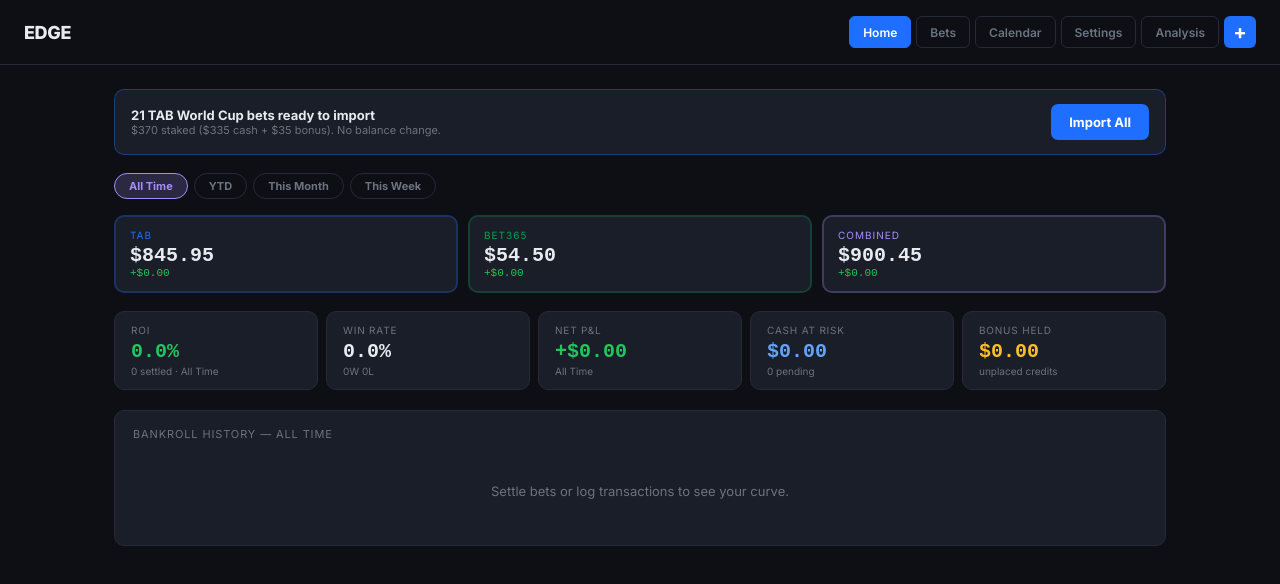
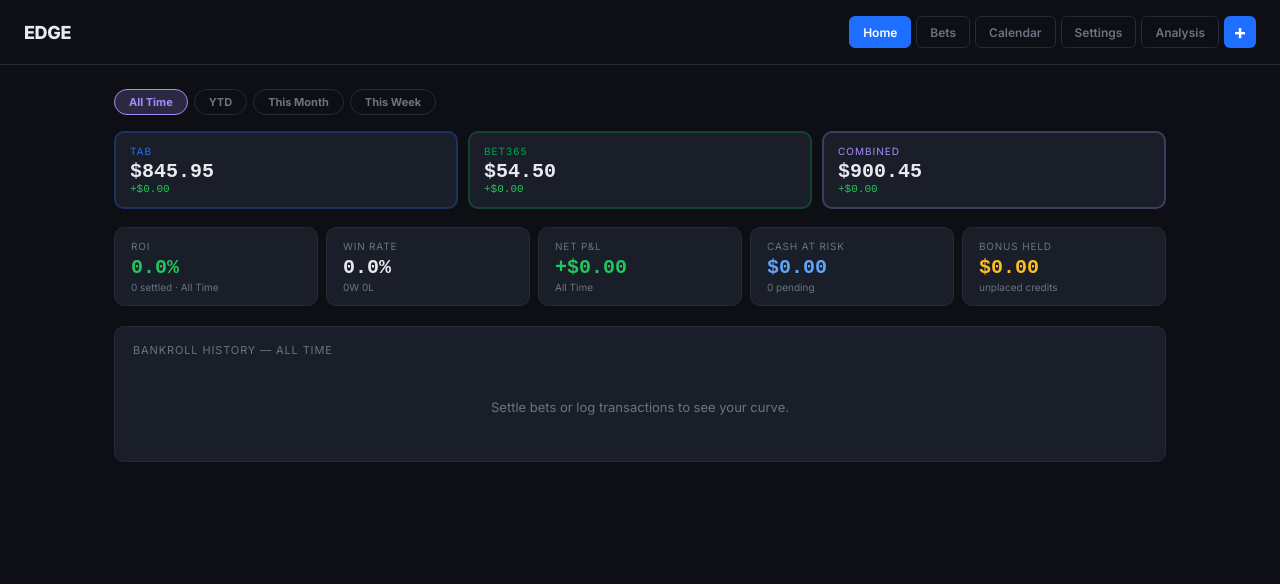
Before and after one commit to kfideliss/betting-tracker, a React (Vite) app: page / in a window 1280 px wide. Shown: the top 584 px of the page. Built offline with nearby package versions, Linux system fonts and the light colour scheme.

Commit message:
remove world cup import feature

```diff
--- a/src/App.jsx
+++ b/src/App.jsx
@@ -53,35 +53,6 @@ function inTimeFilter(dateStr,filter){
 }
 function settleDate(b){ return b.settledDate||b.date; }
 
-const IMPORT_BETS=[
-  {match:"Spain or Argentina — Winner Double Chance",odds:3.40,stake:25,isBonus:true},
-  {match:"Spain — Winner",odds:5.50,stake:10,isBonus:true},
-  {match:"Argentina or France — Winner Double Chance",odds:3.60,stake:25},
-  {match:"France/Kylian Mbappe — Winner/Golden Ball Double",odds:26.00,stake:5},
-  {match:"Spain/Rodri — Winner/Golden Ball Double",odds:51.00,stake:5},
-  {match:"England/Declan Rice — Winner/Golden Ball Double",odds:67.00,stake:5},
-  {match:"Brazil/Raphinha — Winner/Golden Ball Double",odds:67.00,stake:5},
-  {match:"Spain/Mikel Oyarzabal — Winner/Top Goalscorer Double",odds:26.00,stake:5},
-  {match:"Argentina/Julian Alvarez — Winner/Top Goalscorer Double",odds:101.00,stake:10},
-  {match:"France/Senegal — Group Quinella (Group I)",odds:3.25,stake:25},
-  {match:"Switzerland/Bosnia — Group Quinella (Group B)",odds:3.75,stake:25},
-  {match:"Turkiye/Australia — Group Quinella (Group D)",odds:11.00,stake:10},
-  {match:"Morocco — Group Winner (Group C)",odds:4.50,stake:25},
-  {match:"Paraguay — Finish Bottom of Group (Group D)",odds:4.25,stake:25},
-  {match:"Canada — Finish Bottom of Group (Group B)",odds:9.00,stake:15},
-  {match:"Sweden — Finish Bottom of Group (Group F)",odds:4.00,stake:25},
-  {match:"Quadcast Group A: 1.CZE/2.KOR/3.MEX/4.RSA",odds:26.00,stake:5},
-  {match:"Quadcast Group A: 1.KOR/2.CZE/3.MEX/4.RSA",odds:21.00,stake:5},
-  {match:"Quadcast Group B: 1.SUI/2.BIH/3.QAT/4.CAN",odds:21.00,stake:5},
-  {match:"Multi 2-Leg: ARG Reach QF (1.95) + ESP Reach QF (1.60)",odds:3.12,stake:25,betType:"Multi"},
-  {match:"Multi 4-Leg: NZL (1.45) + JOR (1.20) + IRQ (1.20) + PAN (1.55) Finish Bottom",odds:3.23,stake:25,betType:"Multi"},
-].map((b,i)=>({
-  id:`import-${i}`,date:"2026-06-10",sport:"Soccer",
-  market:b.betType==="Multi"?"Same Game Multi":"Futures Market",
-  bookmaker:"TAB",match:b.match,stake:b.stake,odds:b.odds,myProb:null,
-  outcome:"Pending",notes:"Imported from TAB screenshots",
-  betType:b.betType||"Future",isBonus:!!b.isBonus,deducted:!b.isBonus,
-}));
 
 function StatCard({label,value,sub,color}){
   return(
@@ -118,7 +89,6 @@ export default function App(){
   const [toast,setToast]=useState("");
   const [isMobile,setIsMobile]=useState(false);
   const [futuresOpen,setFuturesOpen]=useState(false);
-  const [imported,setImported]=useState(false);
   const [refundFor,setRefundFor]=useState(null);
   const [refundAmt,setRefundAmt]=useState("");
   const [cashoutFor,setCashoutFor]=useState(null);
@@ -147,7 +117,6 @@ export default function App(){
     const sb=lsGet("books_v1",null);
     if(sb) setBooks(sb);
     setTxns(lsGet("txns_v1",[]));
-    setImported(lsGet("imported_v1",false));
     const ss=lsGet("sports_v1",null); if(ss) setCustomSports(ss);
     const ms=lsGet("markets_v1",null); if(ms) setCustomMarkets(ms);
     setLoaded(true);
@@ -193,16 +162,6 @@ export default function App(){
       showToast(`${current.bookmaker} ${delta>=0?"+":""}$${delta.toFixed(2)} → $${newBal.toFixed(2)}`);
     } else { showToast(`Marked as ${outcome}`); }
     setRefundFor(null);setRefundAmt("");setCashoutFor(null);setCashoutAmt("");
-  }
-
-  function runImport(){
-    const freshBets=lsGet("bets_v1",[]);
-    const existing=new Set(freshBets.map(b=>b.id));
-    const toAdd=IMPORT_BETS.filter(b=>!existing.has(b.id));
-    const next=[...freshBets,...toAdd];
-    setBets(next); lsSet("bets_v1",next);
-    setImported(true); lsSet("imported_v1",true);
-    showToast(`${toAdd.length} bets imported.`);
   }
 
   // Data export/import for carry-over
@@ -483,15 +442,6 @@ export default function App(){
 
         {tab==="dashboard"&&(
           <div>
-            {!imported&&(
-              <div style={{background:C.card,border:`1px solid ${C.accent}66`,borderRadius:10,padding:"14px 16px",marginBottom:18,display:"flex",justifyContent:"space-between",alignItems:"center",flexWrap:"wrap",gap:10}}>
-                <div>
-                  <div style={{fontWeight:700,fontSize:13}}>21 TAB World Cup bets ready to import</div>
-                  <div style={{color:C.muted,fontSize:11}}>$370 staked ($335 cash + $35 bonus). No balance change.</div>
-                </div>
-                <button onClick={runImport} style={{background:C.accent,color:"#fff",border:"none",borderRadius:7,padding:"10px 18px",fontSize:13,fontWeight:700,cursor:"pointer"}}>Import All</button>
-              </div>
-            )}
 
             <div style={{display:"flex",gap:6,marginBottom:16,flexWrap:"wrap"}}>
               {TIME_FILTERS.map(f=>(
```
